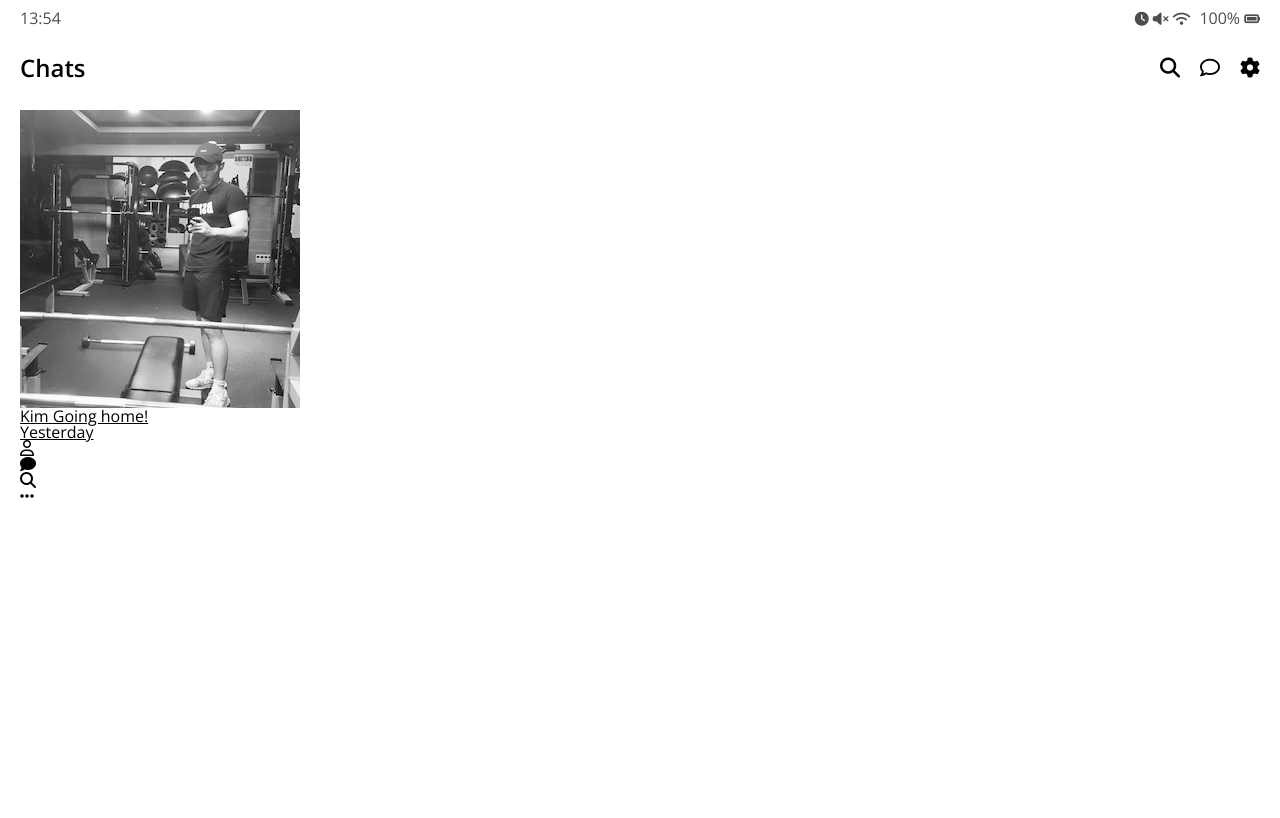
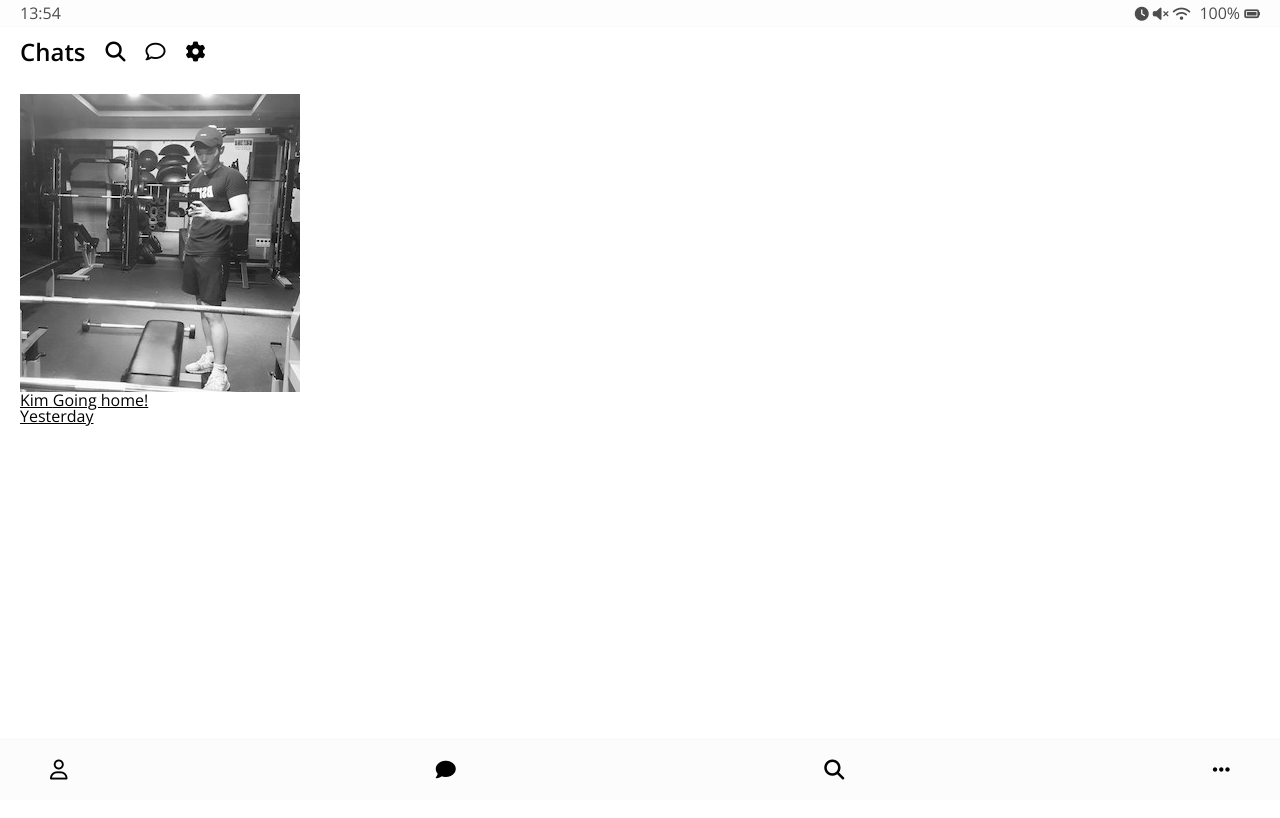
Before and after one commit to jungcow/kakao-clone-V2, a plain HTML site: page index.html in a window 1280 px wide. Shown: the top 818 px of the page. Drawn offline with nearby package versions, Linux system fonts and the light colour scheme.

Commit message:
set CSS to nav-bar
set CSS to nav-bar & fix status-bar

```diff
--- a/CSS/header.css
+++ b/CSS/header.css
@@ -1,9 +1,12 @@
+
 .header{
   display: flex;
   justify-content: space-between;
   align-items: center;
+  margin-top: 30px;
   margin-bottom: 30px;
 }
+
 
 .header .header__title{
   font-size: 24px;
--- /dev/null
+++ b/CSS/nav-bar.css
@@ -0,0 +1,18 @@
+.nav{
+  position: fixed;
+  width: 100%;
+  background-color: #fcfcfc;
+  padding: 20px 50px;
+  left:0px;
+  bottom: 0px;
+  border-top: 1px solid #f7f7f7;
+}
+
+.nav .nav__list{
+  display: flex;
+  justify-content: space-between;
+}
+
+.nav i{
+  font-size: 20px;
+}
--- a/CSS/status-bar.css
+++ b/CSS/status-bar.css
@@ -1,8 +1,18 @@
+
+.status-bar__position-fixed{
+  opacity: 0.7;
+  position: fixed;
+  width: 100%;
+  top: 0px;
+  padding: 5px 20px;
+  right: 0px;
+  background-color: #fcfcfc;
+  border-bottom: 1px solid #f7f7f7;
+}
+
 .status-bar{
   display: flex;
   justify-content: space-between;
-  margin-bottom: 30px;
-  opacity: 0.7;
 }
 
 
--- a/CSS/styles.css
+++ b/CSS/styles.css
@@ -2,12 +2,18 @@
 @import 'reset.css';
 @import 'status-bar.css';
 @import 'header.css';
+@import 'nav-bar.css';
+
+*{
+  box-sizing: border-box;
+}
 
 body{
   background-color: white;
   padding: 10px 20px;
   color: #020202;
   font-family: 'Open Sans', -apple-system, BlinkMacSystemFont, 'Segoe UI', Roboto, Oxygen, Ubuntu, Cantarell, 'Helvetica Neue', sans-serif;
+  height: 10000px;
 }
 
 a{
--- a/index.html
+++ b/index.html
@@ -10,6 +10,7 @@
 </head>
 
 <body>
+  <div class="status-bar__position-fixed">
     <div class="status-bar">
       <div class="status-bar__column">
         <span class="status-bar__clock">13:54</span>
@@ -22,10 +23,10 @@
         <i class="fas fa-battery-full"></i>
       </div>
     </div>
+  </div>
   <header class="header">
     <div class="header__header-column">
       <h1 class="header__title">Chats</h1>
-    </div>
       <div class="header__header-column">
         <span class="header__icon">
           <i class="fas fa-search"></i>
```
Also changed, not shown: chat.html (+2 -0 lines), find.html (+2 -0 lines), friends.html (+2 -0 lines), more.html (+2 -0 lines), settings.html (+2 -0 lines). Lines whose indentation alone changed are shown as unchanged.
